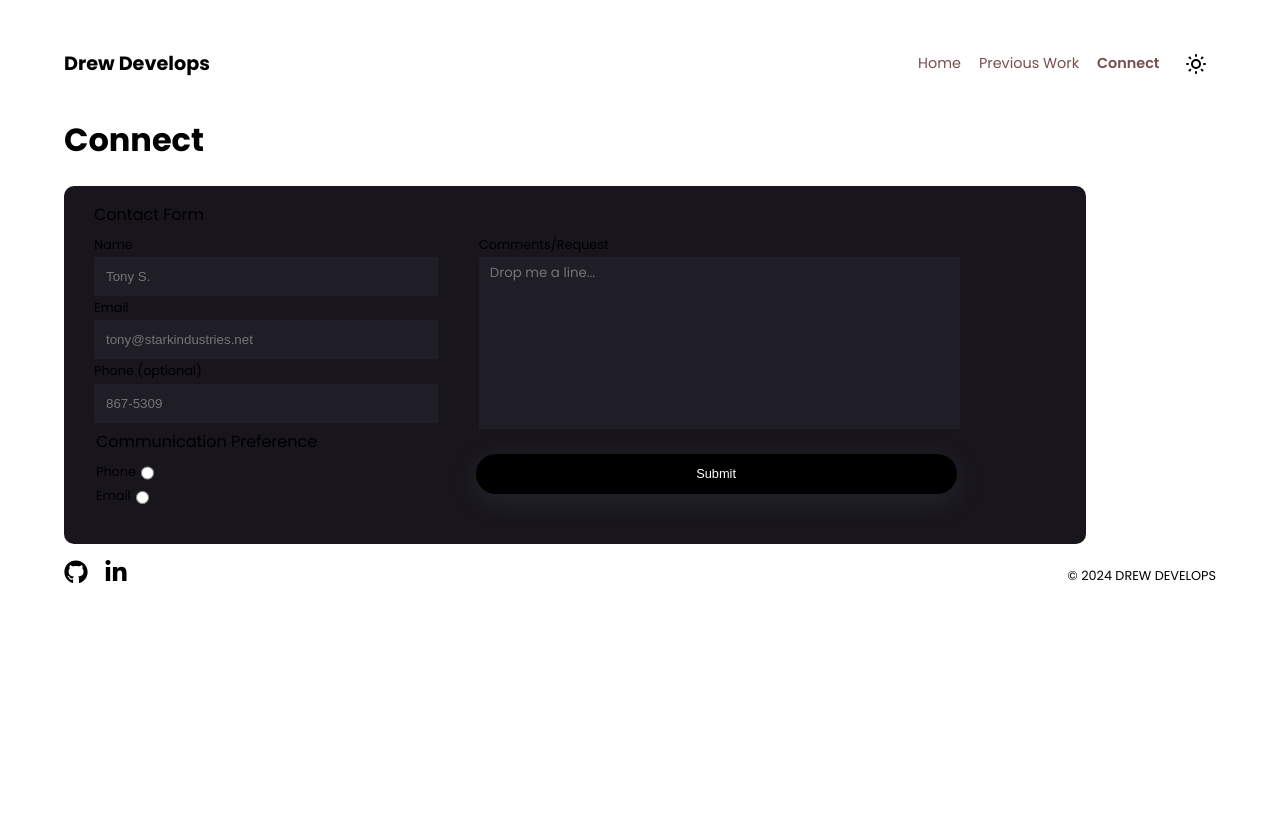
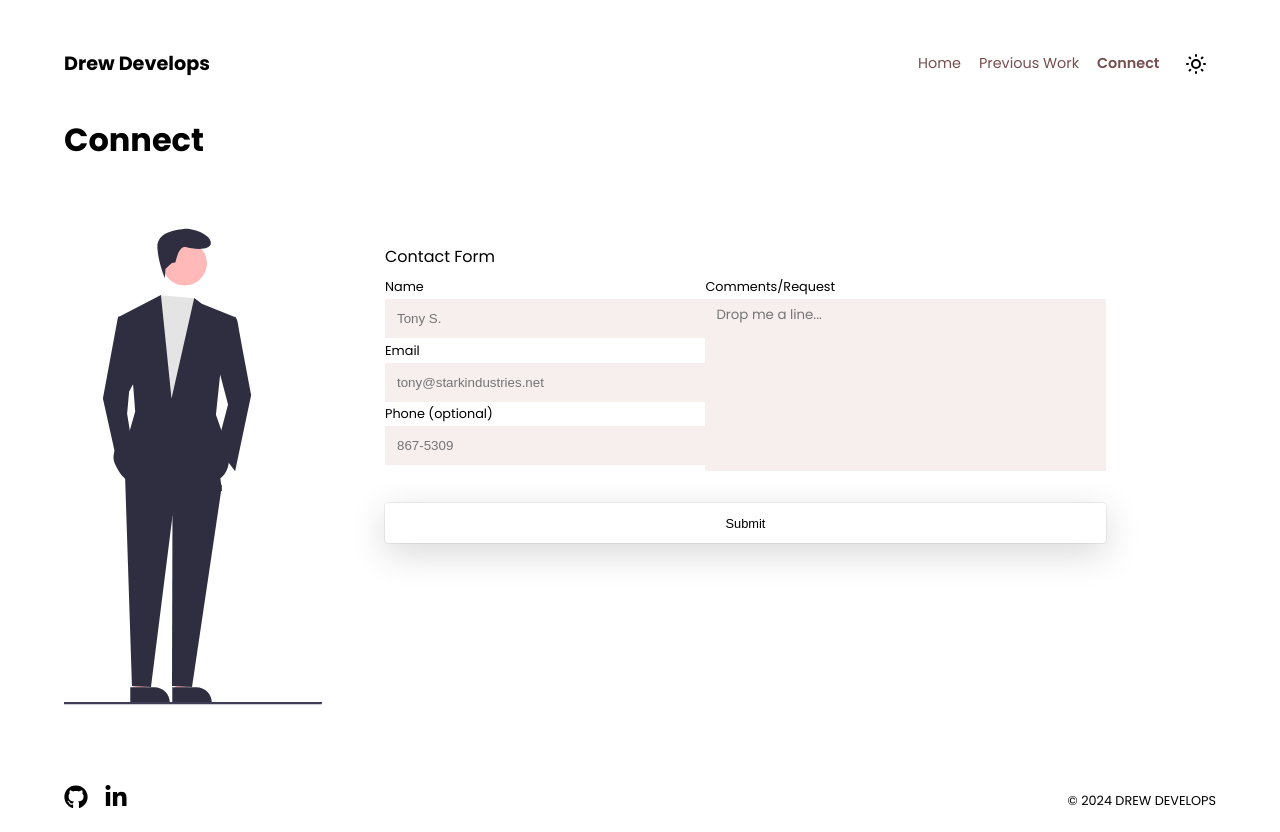
Before and after one commit to drewdoesdevelopment/drew-develops, a SvelteKit app: page /connect in a window 1280 px wide. Before the commit the page ends 800 px from the top, so only its background shows below. Built offline with nearby package versions, Linux system fonts and the light colour scheme.

Commit message:
incremental push

```diff
--- a/src/elements/ExpertiseItems.svelte
+++ b/src/elements/ExpertiseItems.svelte
@@ -18,7 +18,7 @@
         <h3>Web Development</h3>
         <p>
             Whether you're looking for styling
-            updates to your app or site, updates to an existing API, or af fully custom webapp with the latest and greatest third-party integrations built in, I've got you covered!
+            updates to your app or site, updates to an existing API, or a fully custom webapp, I've got you covered!
         </p>
     </div>
 
@@ -48,7 +48,7 @@
 
         <h3>Web Accessibility (A11Y)</h3>
         <p>
-            Accessibility is not only an industry focus, but will greatly improve your platform's marketability and reputation, and will often be part of the deciding factor between competing software. I offer professional auditing, development, and consultation.
+            Having an Accessibile application for your users is becoming an increasingly deciding factor between competing software. I offer professional auditing, development, and consultation.
         </p>
     </div>
 
@@ -110,6 +110,7 @@ svg {
     .expertise-item {
         margin: 0 1rem;
         text-align: center;
+        padding: 1rem;
         width: 33%;
     }
 }
--- a/src/elements/Navbar.svelte
+++ b/src/elements/Navbar.svelte
@@ -44,7 +44,7 @@
 
 <nav id="nav">
     <div class="flex-left">
-        <a class="logo" href="/">Drew Develops</a>
+        <a tabindex="-1" class="logo" href="/">Drew Develops</a>
         <div class="buttons">
             <button title="Navigation Menu" class="nav-menu-button" on:click={toggleNavMenu}>
                 {#if theme === 'dark'}
--- a/src/routes/connect/+page.svelte
+++ b/src/routes/connect/+page.svelte
@@ -1,6 +1,8 @@
 <main>
 	<h1>Connect</h1>
 
+    <div class="flex-container">
+        <img src="/images/meeting.svg" alt="">
         <form action="submit">
             <fieldset class="contact">
                 <legend>Contact Form</legend>
@@ -37,43 +39,37 @@
                     </div>
                 </div>
 
-			<div class="flex">
-				<fieldset class="commPreference">
-					<legend>Communication Preference</legend>
-
-					<label>
-						<span>Phone</span>
-						<input type="radio" name="commPreference" value="phone" />
-					</label>
-
-					<label>
-						<span>Email</span>
-						<input type="radio" name="commPreference" value="email" />
-					</label>
-				</fieldset>
-
-				<button class="btn secondary">Submit</button>
-			</div>
+                <button class="btn primary">Submit</button>
             </fieldset>
         </form>
+    </div>
 </main>
 
 <style lang="scss">
+.flex-container {
+    display: flex;
+    margin: 4rem 0;
+
+    img {
+        max-width: 400px;
+        margin-right: 2rem;
+    }
+}
+
 form {
-		background-color: #18161c;
     padding: 1rem;
     border-radius: 10px;
-		max-width: 990px;
+    width: 990px;
 
     input {
-			background-color: #1f1d25;
+        background-color: #f7eeee;
         border-color: transparent;
         color: white;
         max-width: 320px;
     }
 
     textarea {
-			background-color: #1f1d25;
+        background-color: #f7eeee;
         border-color: transparent;
         color: white;
         resize: none;
@@ -109,15 +105,6 @@
         }
     }
 
-		.commPreference {
-			padding-left: 0;
-            width: 38%;
-
-			label {
-				flex-direction: row;
-			}
-		}
-
     .textInput {
         padding: 10px;
     }
@@ -130,8 +117,10 @@
 }
 
 button {
-        width: 50%;
+    width: 90%;
     height: 40px;
-        margin: auto 0;
+    margin-top: 2rem;
+    border-radius: 4px;
+    box-shadow: rgba(0, 0, 0, 0.16) 0px 10px 36px 0px, rgba(0, 0, 0, 0.06) 0px 0px 0px 1px;
 }
 </style>
--- a/src/styles/global.scss
+++ b/src/styles/global.scss
@@ -70,13 +70,17 @@ html[data-theme="dark"] {
         color: var(--dark-text-color) !important;
     }
 
+    form {
+		background-color: #18161c;
+    }
     .socials {
         svg {
             fill: white;
         }
     }
 
-    .expertise-item {
+
+    .expertise, .expertise-item {
         svg {
             fill: white;
 
@@ -95,6 +99,7 @@ body {
     font-family: 'Poppins';
     padding: 0;
     margin: 0;
+    position: relative;
 }
 
 main {
```
Also changed, not shown: src/routes/+page.svelte (+13 -4 lines), src/routes/previous-work/+page.svelte (+11 -1 lines), static/images/meeting.svg (added). Lines whose indentation alone changed are shown as unchanged.
